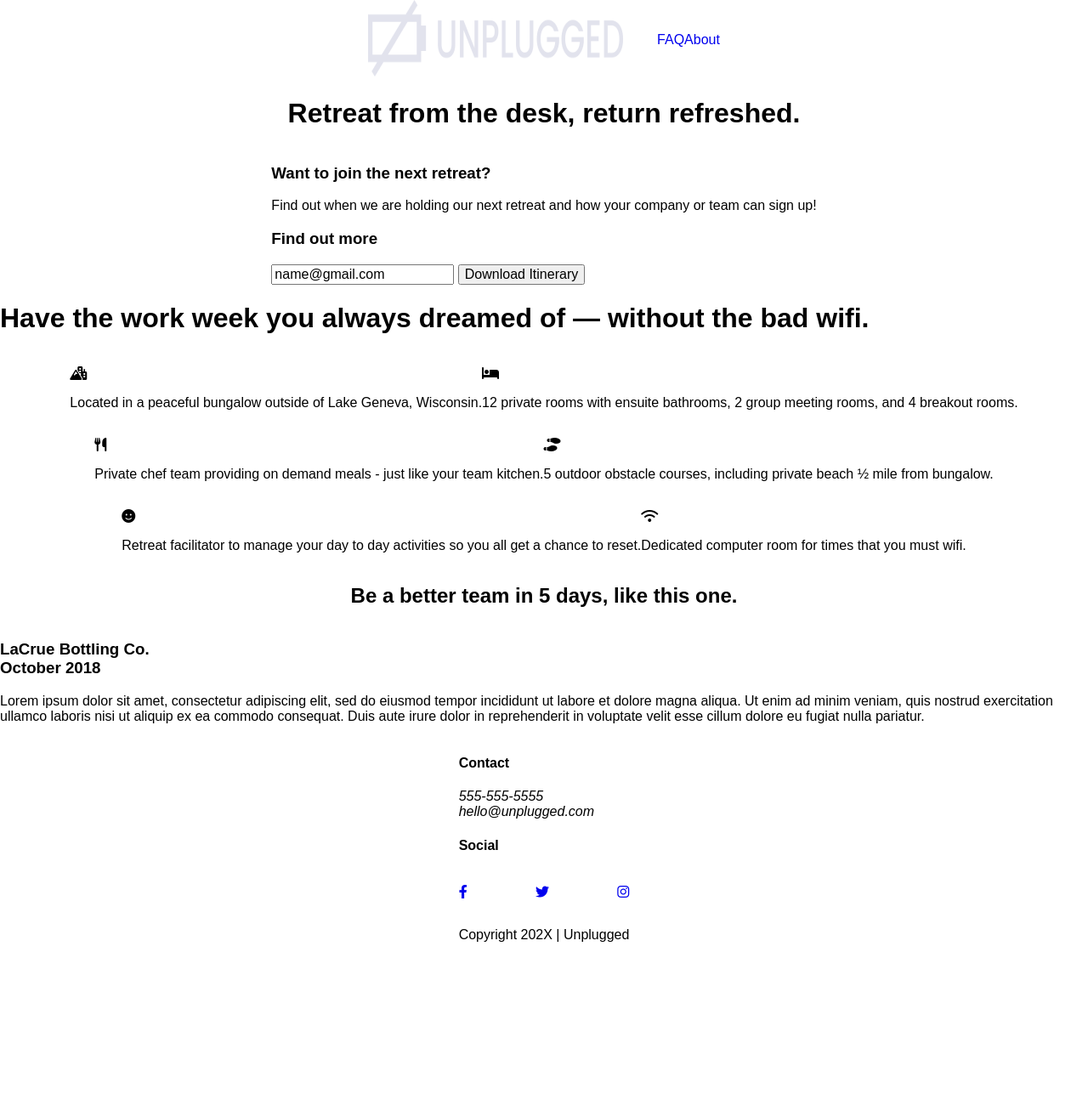
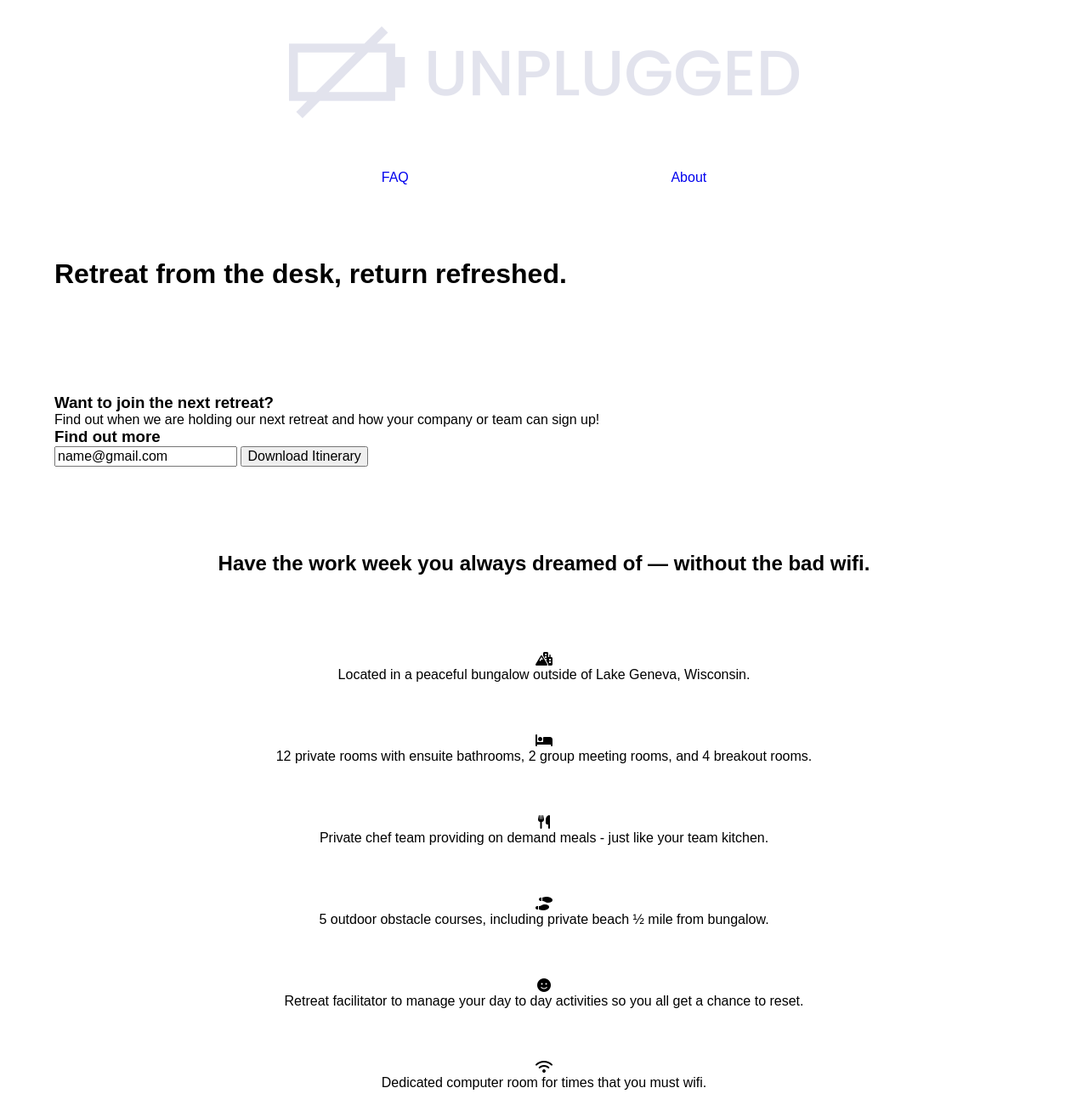
Before and after one commit to Nasirkhan294/unplugged, a plain HTML site: page index.html in a window 1280 px wide. Shown: the top 1300 px of the page at 85% size. Before the commit the page ends 1125 px from the top, so only its background shows below. Drawn offline with Linux system fonts and the light colour scheme.

Commit message:
Formatted homepage mobile layout

```diff
--- a/css/main.css
+++ b/css/main.css
@@ -3,6 +3,12 @@
   box-sizing: border-box;
   list-style: none;
   text-decoration: none;
+  margin: 0;
+}
+
+.content-wrapper {
+  width: 90%;
+  margin: 50px 0;
 }
 
 /* -------------------- Base Header - Footer Styles -------------------- */
@@ -14,16 +20,34 @@ footer {
   flex-flow: row wrap;
 }
 
+header {
+  padding: 15px 0;
+}
+
 header .content-wrapper {
   display: flex;
   justify-content: center;
   align-items: center;
   flex-flow: row wrap;
+  margin: 0;
 }
 
-header .logo {
-  width: 300px;
-  height: 90px;
+header figure {
+  width: 60%;
+  display: flex;
+  justify-content: center;
+  align-items: center;
+}
+
+header figure .logo {
+  width: 100%;
+  margin-bottom: 10px;
+}
+
+.header-divider {
+  width: 100%;
+  height: 1px;
+  margin: 10px 0 20px 0;
 }
 
 header nav {
@@ -31,11 +55,36 @@ header nav {
   justify-content: space-around;
   align-items: center;
   flex-flow: row wrap;
+  width: 60%;
 }
 
 header nav ul {
   display: flex;
   justify-content: space-around;
+  width: 100%;
+  padding: 0;
+}
+
+footer {
+  flex-direction: column;
+  text-align: center;
+}
+
+footer h4 {
+  margin: 20px 0;
+}
+
+footer p {
+  margin: 0;
+}
+
+footer .content-wrapper {
+  width: 55%;
+  margin: 50px 0;
+}
+
+footer .contact {
+  margin-bottom: 50px;
 }
 
 footer .social-icons {
@@ -49,6 +98,11 @@ footer .social-icons p {
   justify-content: center;
   align-items: center;
 }
+
+footer .copyright {
+  margin: 20px 0;
+}
+
 
 /* -------------------- Mobile Styles - Homepage -------------------- */
 
@@ -74,11 +128,26 @@ aside {
   flex-flow: row wrap;
 }
 
+.features h2 {
+  margin-bottom: 60px;
+  text-align: center;
+}
+
+.features article {
+  width: 63%;
+  margin: 30px 0;
+}
+
 .features .features-items {
   display: flex;
   justify-content: center;
   align-items: center;
   flex-flow: row wrap;
+}
+
+.features p {
+  margin: 0;
+  text-align: center;
 }
 /* === Reviews === */
 
@@ -86,6 +155,15 @@ aside {
   display: flex;
   justify-content: center;
   flex-flow: row wrap;
+}
+
+.reviews h2 {
+  margin-bottom: 40px;
+}
+
+.reviews h3 {
+  width: 55%;
+  margin: 20px 0;
 }
 
 /* ==========================================================================
@@ -105,7 +183,6 @@ aside {
   flex-flow: row wrap;
 }
 
-
 /* ==========================================================================
    FAQ Page
    ========================================================================== */
--- a/index.html
+++ b/index.html
@@ -14,16 +14,22 @@
       referrerpolicy="no-referrer"
     />
     <!-- === CSS Stylesheets === -->
-    <link rel="stylesheet" href="css/normalize.css">
-    <link rel="stylesheet" href="css/main.css">
+    <link rel="stylesheet" href="css/normalize.css" />
+    <link rel="stylesheet" href="css/main.css" />
   </head>
   <body>
     <!-- Header starts here -->
     <header>
       <div class="content-wrapper">
+        <figure>
           <a href="#">
-          <img src="img/unpluggedlogo.png" alt="unplugged logo" class="logo"/>
+            <img
+              src="img/unpluggedlogo.png"
+              alt="unplugged logo"
+              class="logo"
+            />
           </a>
+        </figure>
         <div class="header-divider"></div>
         <nav>
           <ul>
@@ -67,9 +73,9 @@
       <!-- Features Section Start -->
       <section class="features">
         <div class="content-wrapper">
-          <h1>
+          <h2>
             Have the work week you always dreamed of — without the bad wifi.
-          </h1>
+          </h2>
           <div class="features-items">
             <article>
               <p class="fontawesome-icon">
@@ -131,6 +137,7 @@
 
       <!-- Reviews section ends -->
       <section class="reviews">
+        <div class="content-wrapper">
           <h2>Be a better team in 5 days, like this one.</h2>
           <article>
             <div>
@@ -142,12 +149,13 @@
                 Lorem ipsum dolor sit amet, consectetur adipiscing elit, sed do
                 eiusmod tempor incididunt ut labore et dolore magna aliqua. Ut
                 enim ad minim veniam, quis nostrud exercitation ullamco laboris
-              nisi ut aliquip ex ea commodo consequat. Duis aute irure dolor in
-              reprehenderit in voluptate velit esse cillum dolore eu fugiat
+                nisi ut aliquip ex ea commodo consequat. Duis aute irure dolor
+                in reprehenderit in voluptate velit esse cillum dolore eu fugiat
                 nulla pariatur.
               </p>
             </div>
           </article>
+        </div>
       </section>
       <!-- Reviews section ends -->
     </main>
```
Lines whose indentation alone changed are shown as unchanged.
